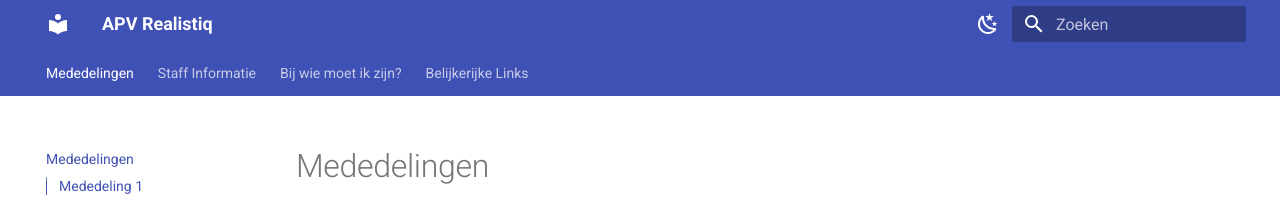
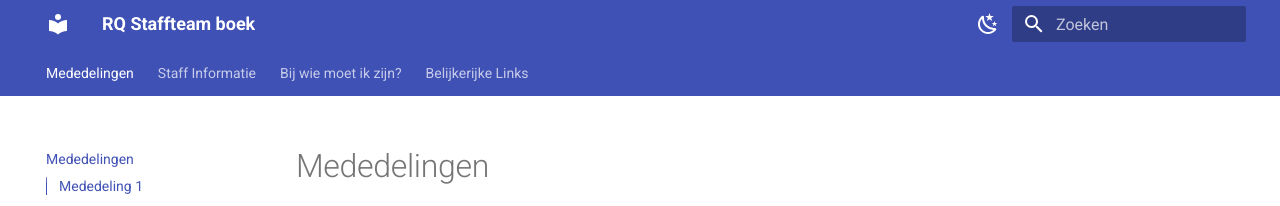
Before and after one commit to rqniels/Staff, an MkDocs documentation site: the page built from docs/index.md, in a window 1280 px wide. Shown: the top 206 px of the page. Built offline with MkDocs 1.6.1 and Material for MkDocs 9.7.7, drawn with Linux system fonts in a browser that asks for light colours; some of the changed lines change nothing that is shown.

Commit message:
Update 6

```diff
--- a/mkdocs.yml
+++ b/mkdocs.yml
@@ -1,4 +1,4 @@
-site_name: APV Realistiq
+site_name: RQ Staffteam boek
 copyright: rqniels • © alle rechten voorbehouden | 2024
 
 theme:
@@ -56,7 +56,7 @@
   - pymdownx.tilde
 
 nav:
-  - index.md
-  - intake.md
-  - Politie.md
-  - Links.md
+  - Mededelingen: index.md
+  - Staff Informatie: intake.md
+  - Bij wie moet ik zijn?: Politie.md
+  - Belijkerijke Links: Links.md
```
